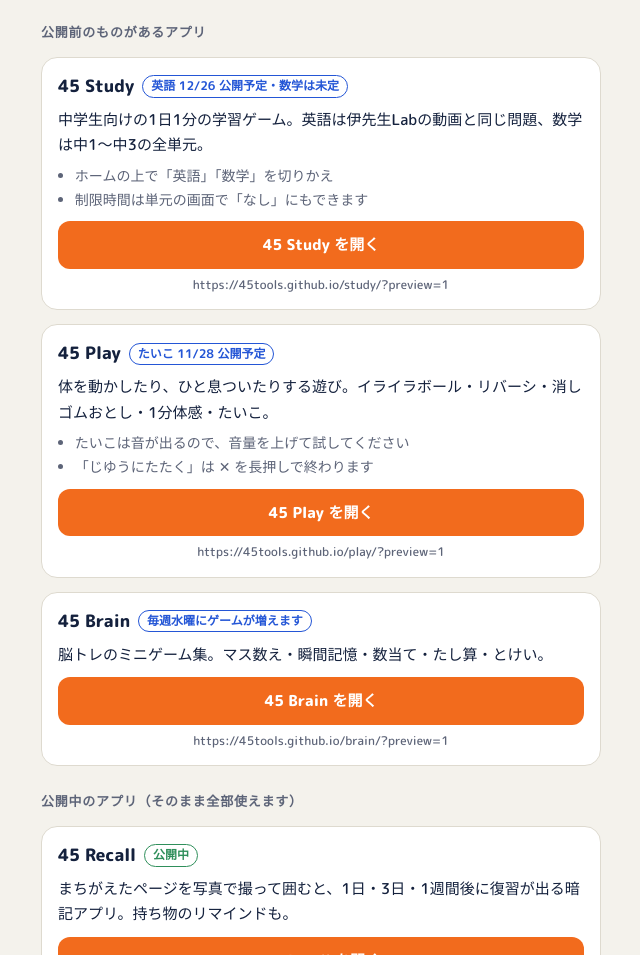
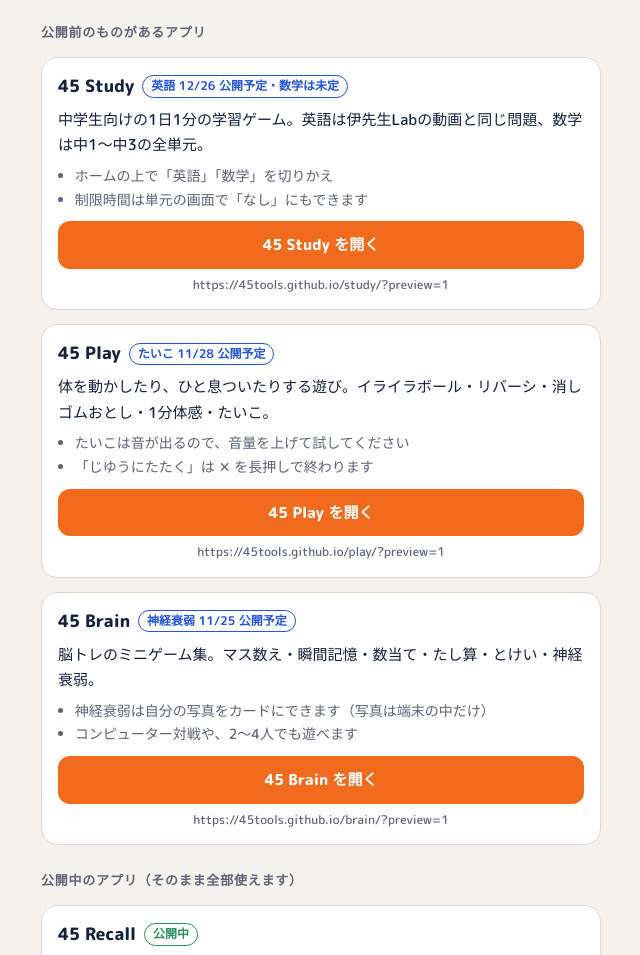
Before and after one commit to 45tools/play, a plain HTML site: page family/index.html in a window 1280 px wide. Shown: the part 145-1100 px from the top of the page, without its empty margins (319-959 px from the left). Drawn offline with Linux system fonts and the light colour scheme.

Commit message:
Family page: add Pairs
Co-Authored-By: Claude Opus 5.5 <noreply@anthropic.com>

```diff
--- a/family/index.html
+++ b/family/index.html
@@ -55,8 +55,12 @@ h2.sec{font-size:13px;font-weight:800;color:var(--muted);letter-spacing:.06em;ma
   </section>
 
   <section class="app">
-    <h3>45 Brain <span class="when">毎週水曜にゲームが増えます</span></h3>
-    <p>脳トレのミニゲーム集。マス数え・瞬間記憶・数当て・たし算・とけい。</p>
+    <h3>45 Brain <span class="when">神経衰弱 11/25 公開予定</span></h3>
+    <p>脳トレのミニゲーム集。マス数え・瞬間記憶・数当て・たし算・とけい・神経衰弱。</p>
+    <ul>
+      <li>神経衰弱は自分の写真をカードにできます（写真は端末の中だけ）</li>
+      <li>コンピューター対戦や、2〜4人でも遊べます</li>
+    </ul>
     <a class="go" href="https://45tools.github.io/brain/?preview=1" target="_blank" rel="noopener">45 Brain を開く</a>
     <div class="url">https://45tools.github.io/brain/?preview=1</div>
   </section>
```
